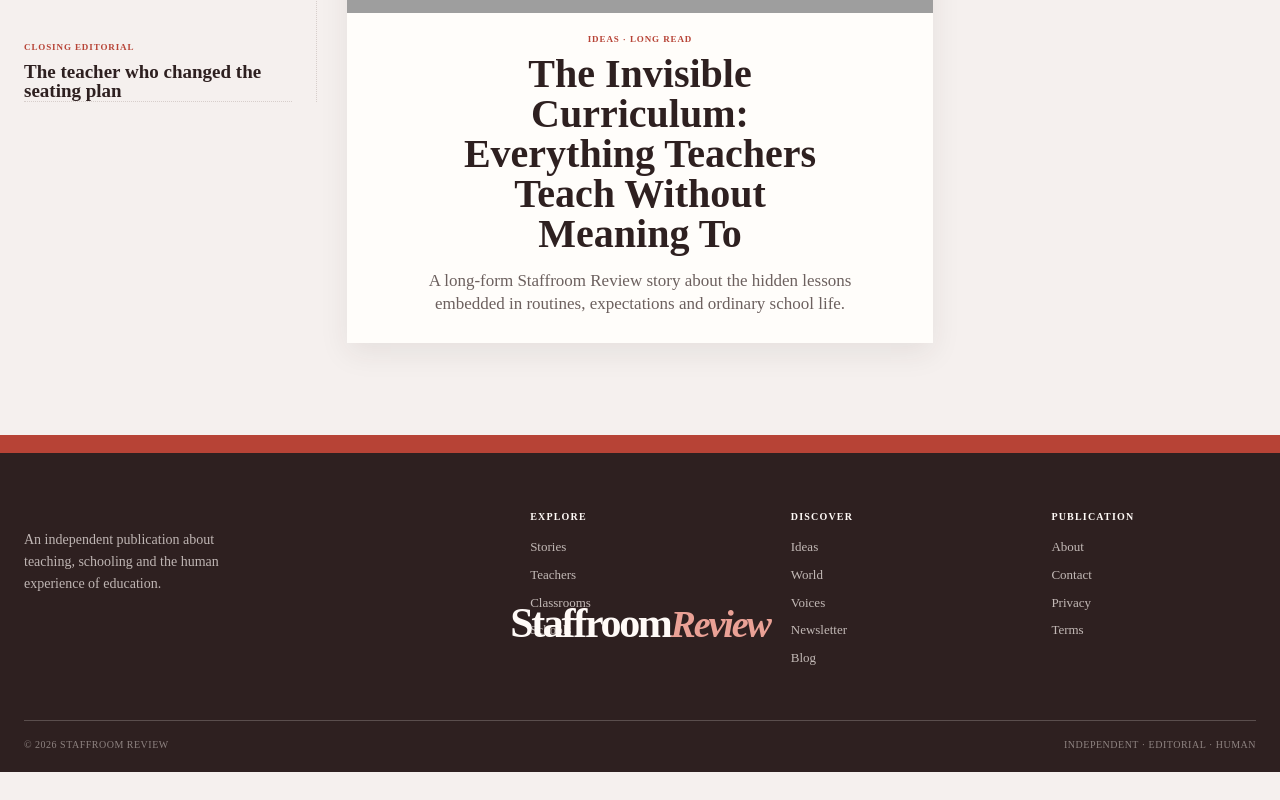
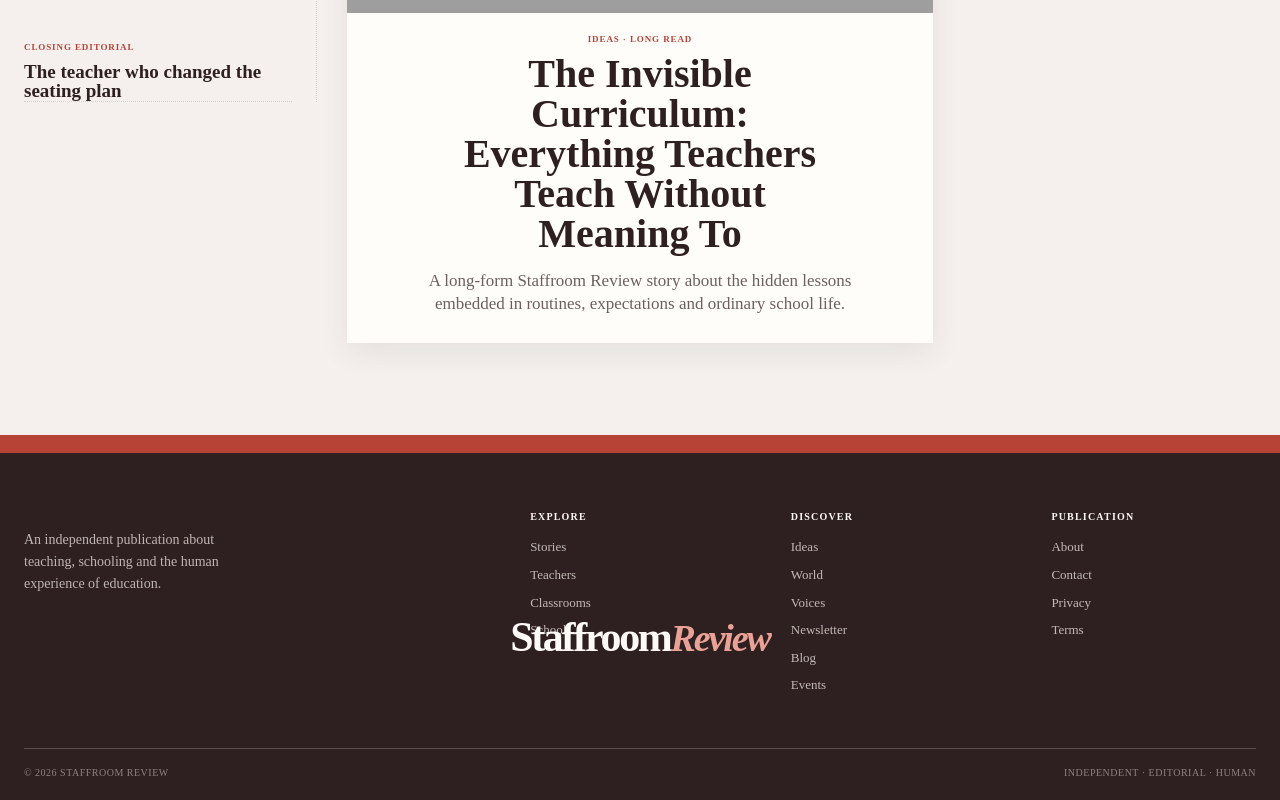
Before and after one commit to staffroom-review/staffroom-website, a Next.js app: page / in a window 1280 px wide. Shown: the part 4802-5602 px from the top of the page. Before the commit the page ends 5574 px from the top, so only its background shows below. Built offline with nearby package versions, Linux system fonts and the light colour scheme; grey boxes are pictures that could not be loaded.

Commit message:
Add Events to footer navigation

```diff
--- a/components/Footer.jsx
+++ b/components/Footer.jsx
@@ -27,6 +27,7 @@ export default function Footer() {
             <a href="/voices">Voices</a>
             <a href="/newsletter">Newsletter</a>
             <a href="/blog">Blog</a>
+            <a href="/events">Events</a>
           </div>
           <div>
             <p className="footer-heading">Publication</p>
```
